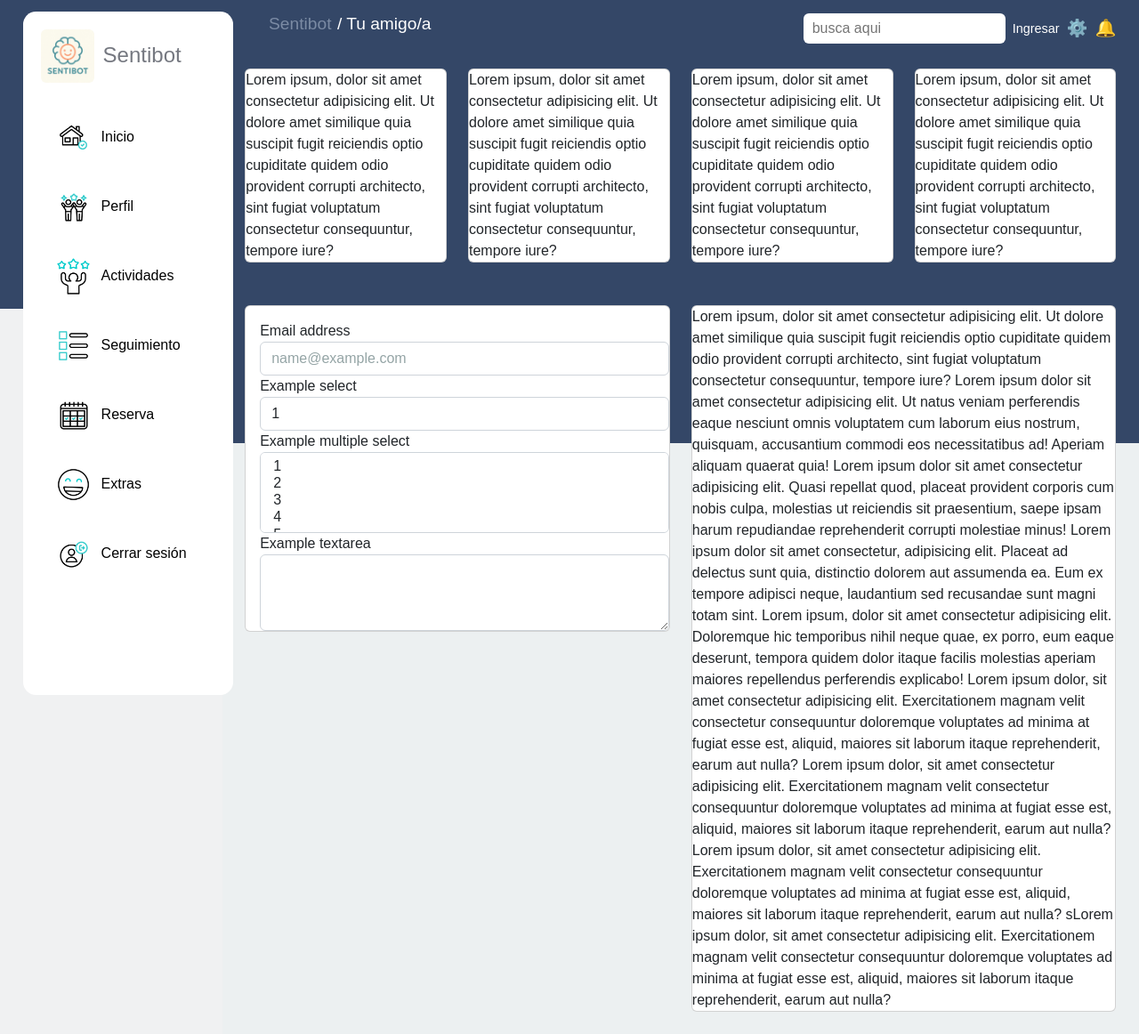
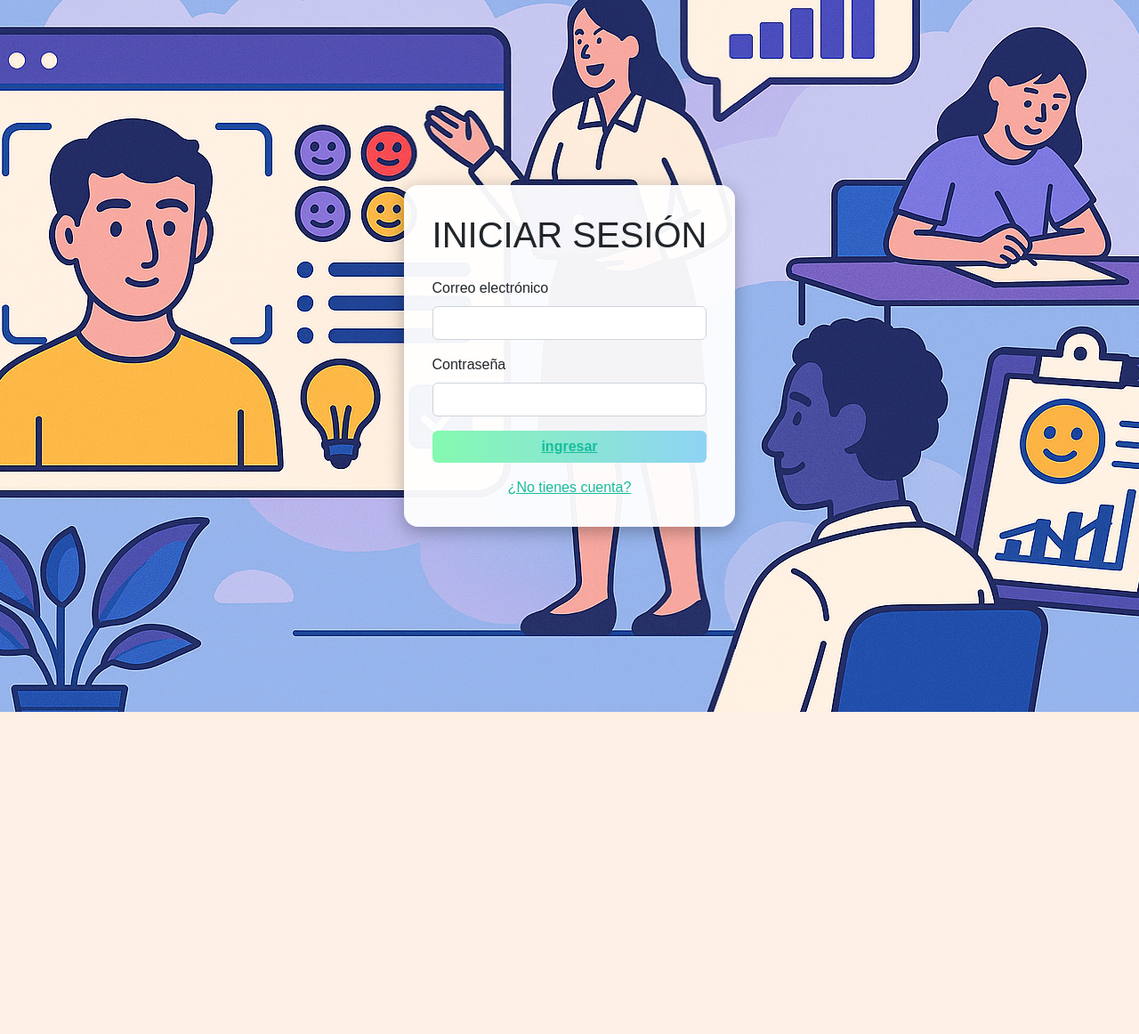
Before and after one commit to Leandrosan12/CAPSTONE_803D-Grupo2-Sentibot, a Django app: page / in a window 1280 px wide. Shown: the whole page at 89% size. After the commit the page ends 800 px from the top, so only its background shows below. Run offline with Django 5.2, Linux system fonts and the light colour scheme; some libraries are stand-ins or nearby versions.

Commit message:
Login, Registro, Aun no se hacen verificaciones "Imagen nueva"

```diff
--- a/Sentibot_Desarrollo/ProhectoTitulo/settings.py
+++ b/Sentibot_Desarrollo/ProhectoTitulo/settings.py
@@ -121,3 +121,8 @@ STATIC_URL = 'static/'
 # https://docs.djangoproject.com/en/5.2/ref/settings/#default-auto-field
 
 DEFAULT_AUTO_FIELD = 'django.db.models.BigAutoField'
+
+
+STATICFILES_DIRS = [
+    os.path.join(BASE_DIR, "static"),
+]
--- /dev/null
+++ b/Sentibot_Desarrollo/gestion/static/css/Inicio.css
@@ -0,0 +1,45 @@
+
+
+body, html {
+    height: 100%;
+    margin: 0;
+    font-family: Arial, sans-serif;
+    background-image: url('../img/fondo.png'); /* imagen de fondo de Inicio */
+    background-size: center;
+    background-position: center;
+    background-repeat: no-repeat;
+    background-color: #000;
+    display: flex;
+    justify-content: center;
+    align-items: center;
+}
+
+/* Cuadro centrado */
+.cuadro {
+    background-color: rgba(255, 255, 255, 0.95);
+    padding: 2rem;
+    border-radius: 1rem;
+    box-shadow: 0 5px 20px rgba(0,0,0,0.3);
+    width: 100%;
+    max-width: 400px;
+}
+
+/* Título */
+.cuadro h2 {
+    text-align: center;
+    margin-bottom: 1.5rem;
+    text-transform: uppercase;
+}
+
+/* Gradiente para botón */
+.btn-gradiente {
+    background: linear-gradient(to right, #84fab0, #8fd3f4);
+    border: none;
+    color: #fff;
+    font-weight: bold;
+    transition: all 0.3s ease;
+}
+
+.btn-gradiente:hover {
+    background: linear-gradient(to right, #8fd3f4, #84fab0);
+}
--- a/Sentibot_Desarrollo/gestion/templates/index.html
+++ b/Sentibot_Desarrollo/gestion/templates/index.html
@@ -3,6 +3,7 @@
 {% block title %}{% endblock %}
 
 {% block content %}
+<a href="{% url 'registro' %}">No tienes cuenta? Regístrate</a>
   <div class="row g-4">
     <div class="col-3">
       <div class="card ">Lorem ipsum, dolor sit amet consectetur adipisicing elit. Ut dolore amet similique quia suscipit fugit reiciendis optio cupiditate quidem odio provident corrupti architecto, sint fugiat voluptatum consectetur consequuntur, tempore iure?</div>
--- /dev/null
+++ b/Sentibot_Desarrollo/gestion/templates/login.html
@@ -0,0 +1,33 @@
+{% load static %}
+
+<link rel="stylesheet" href="https://cdn.jsdelivr.net/npm/bootswatch@5.3.3/dist/flatly/bootstrap.min.css">
+<link rel="stylesheet" href="{% static 'css/inicio.css' %}">
+
+<body>
+
+<div class="cuadro">
+    <h2>Iniciar Sesión</h2>
+    <form method="post">
+        {% csrf_token %}
+
+        <div class="mb-3">
+            <label for="correo_login" class="form-label">Correo electrónico</label>
+            <input type="email" class="form-control" id="correo_login" name="correo">
+        </div>
+
+        <div class="mb-3">
+            <label for="contrasena_login" class="form-label">Contraseña</label>
+            <input type="password" class="form-control" id="contrasena_login" name="contrasena">
+        </div>
+        <div class="mt-3 text-center">
+
+        </div>
+          <button type="submit" class="btn btn-gradiente w-100">  <a href="{% url 'home' %}">ingresar</a></button>  <!-- Dejo eso asi mientras, no hacer verifiaciones aun -->
+    </form>
+
+    <div class="mt-3 text-center">
+        <a href="{% url 'registro' %}">¿No tienes cuenta?</a>
+    </div>
+</div>
+
+</body>
--- a/Sentibot_Desarrollo/gestion/urls.py
+++ b/Sentibot_Desarrollo/gestion/urls.py
@@ -1,7 +1,11 @@
 from django.urls import path
 from .views import home
 from . import views
+
 urlpatterns = [
-    path('', home, name='home'),
-    path('perfil/', views.perfil, name='perfil')
+    path('', views.login, name='login'),
+    path('home', home, name='home'),
+    path('perfil/', views.perfil, name='perfil'),
+    path('registro/', views.registro, name='registro'),
+
 ]
--- a/Sentibot_Desarrollo/gestion/views.py
+++ b/Sentibot_Desarrollo/gestion/views.py
@@ -2,5 +2,13 @@ from django.shortcuts import render
 
 def home(request):
     return render(request, 'index.html')
+def registro(request):
+    return render(request, 'registro.html')
+def login(request):
+    return render(request, 'login.html')
+
+
+
+
 def perfil(request):
     return render(request, 'perfil.html')
```
Also changed, not shown: Sentibot_Desarrollo/gestion/templates/registro.html (added, +27 -0 lines), Sentibot_Desarrollo/db.sqlite3, Sentibot_Desarrollo/gestion/static/css/bootstrap.css (renamed from Sentibot_Desarrollo/gestion/css/bootstrap.css), Sentibot_Desarrollo/gestion/static/css/bootstrap.min.css (renamed from Sentibot_Desarrollo/gestion/css/bootstrap.min.css), Sentibot_Desarrollo/gestion/static/img/fondo.png (added).
